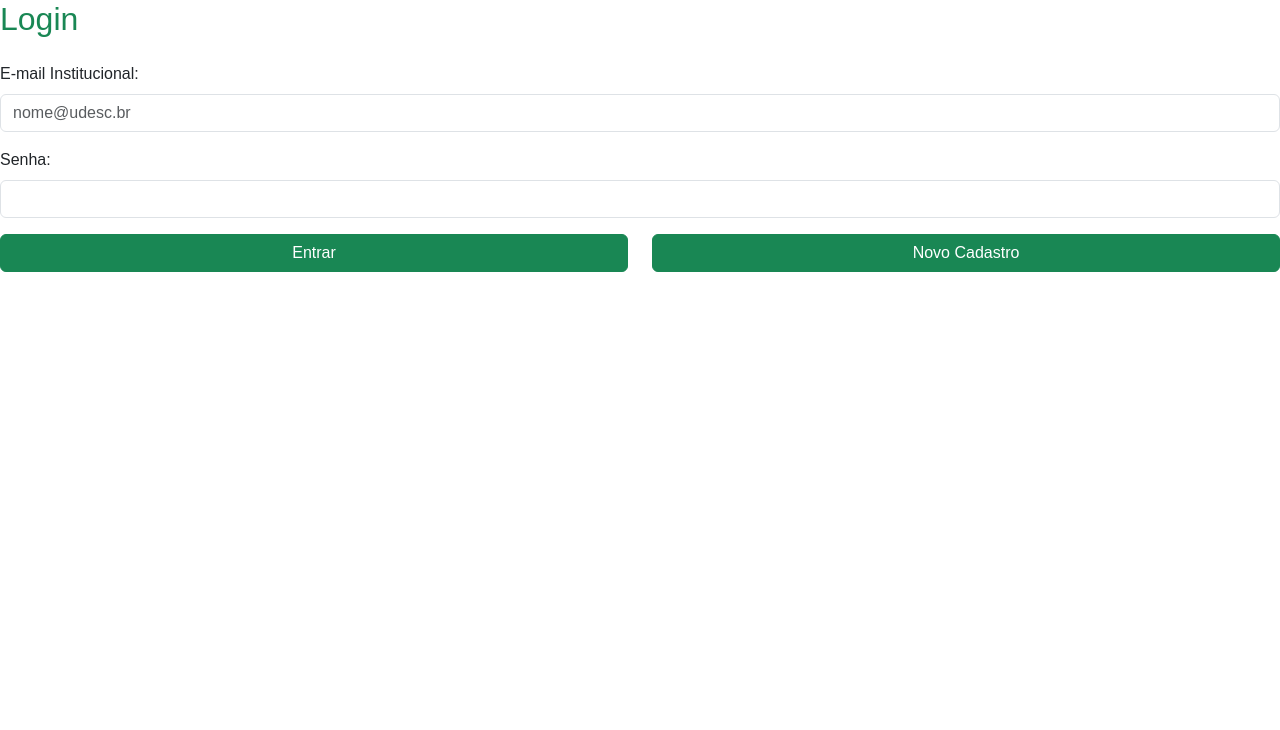
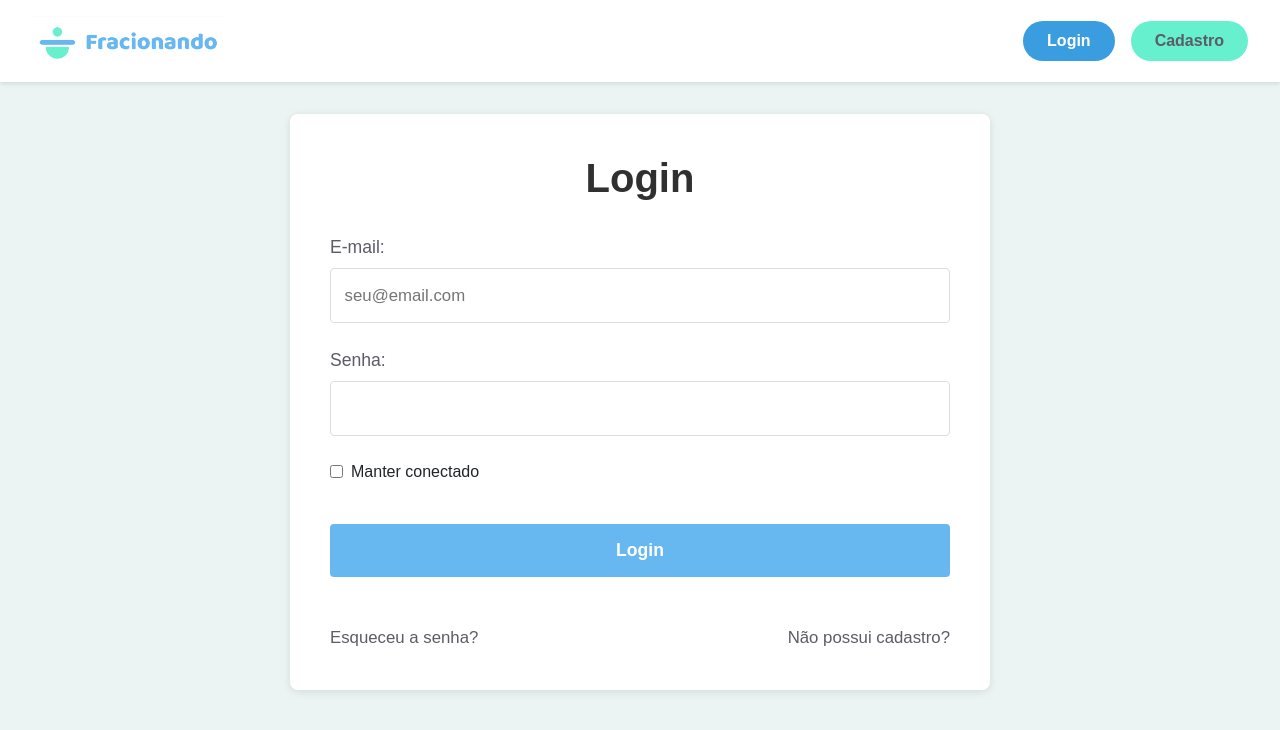
Before and after one commit to juliaretore/OINE, a Svelte app: page /login in a window 1280 px wide. Shown: the top 730 px of the page. Built offline with nearby package versions, Linux system fonts and the light colour scheme.

Commit message:
login front end

```diff
--- a/src/views/Login.svelte
+++ b/src/views/Login.svelte
@@ -1,88 +1,340 @@
 <script>
-    import { onMount } from 'svelte';
     import { navigate } from 'svelte-routing';
 
     let email = '';
     let senha = '';
+    let manterConectado = false;
     let errorMessage = '';
+    let isLoading = false;
 
-    // Função para enviar o formulário
-    async function handleLogin(event) {
-        console.log({ email, senha });
-        event.preventDefault();
+    async function handleLogin(e) {
+        e.preventDefault();
+        isLoading = true;
+        errorMessage = '';
 
-        if (!senha) {
-            errorMessage = 'Senha deve ser preenchida';
-            return;
-        }
         try {
+            // 1. requisição API de login
             const response = await fetch('http://localhost:3000/api/login', {
                 method: 'POST',
                 headers: { 'Content-Type': 'application/json' },
-                body: JSON.stringify({ email, senha }),  // Garantir que 'email' e 'senha' têm valores
+                body: JSON.stringify({ email, senha })
             });
 
-            // Verificar o que o servidor responde
             const data = await response.json();
-            console.log(data);
 
+            // 2. login bem-sucedido
             if (response.ok) {
+                // Salva os dados do usuário no localStorage
                 localStorage.setItem("usuarioLogado", JSON.stringify(data.user));
-                // Redirecionar para a página de home do aluno
+
+                // 3. por tipo de usuário
                 if (data.user.tipo === 'professor') {
                     navigate('/home-professor');
                 } else if (data.user.tipo === 'aluno') {
                     navigate('/home-aluno');
                 } else {
                     errorMessage = 'Tipo de usuário desconhecido.';
-                    return;
                 }
             } else {
-                errorMessage = data.message || 'Erro ao fazer login.';
+                // Exibe mensagem de erro da API
+                errorMessage = data.message || 'Erro ao fazer login. Verifique suas credenciais.';
             }
-        } catch (error) {
-            console.error(error);
-            errorMessage = 'Erro ao conectar com o servidor.';
+        } catch (err) {
+            console.error('Erro no login:', err);
+            errorMessage = 'Erro ao conectar com o servidor. Tente novamente mais tarde.';
+        } finally {
+            isLoading = false;
         }
     }
 </script>
 
-<h2 class="text-success mb-4">Login</h2>
-    {#if errorMessage}
-        <div class="alert alert-danger">{errorMessage}</div>
-    {/if}
-    <form on:submit|preventDefault={handleLogin}>
-        <div class="row mb-3">
-            <div class="col-md-12">
-                <label for="email" class="form-label required">E-mail Institucional:</label>
+<div class="login-container">
+    <!-- Barra superior com logo clicável -->
+    <header class="app-header">
+        <div class="logo-container" on:click={() => navigate('/')} style="cursor: pointer;">
+            <img src="/images/fracionando.png" alt="Logo Fracionando" class="logo" />
+        </div>
+        <div class="auth-options">
+            <button class="btn-login active">Login</button>
+            <button class="btn-cadastro" on:click={() => navigate('/cadastro')}>Cadastro</button>
+        </div>
+    </header>
+
+    <!-- Formulário de Login -->
+    <main class="login-content">
+        <h1 class="login-title">Login</h1>
+
+        {#if errorMessage}
+            <div class:error-message={errorMessage.includes('❌')} class:success-message={errorMessage.includes('✅')}>
+                {errorMessage}
+            </div>
+        {/if}
+
+        <form on:submit|preventDefault={handleLogin}>
+            <div class="form-group">
+                <label for="email">E-mail:</label>
                 <input
                     type="email"
-                    class="form-control"
                     id="email"
                     bind:value={email}
-                    placeholder="nome@udesc.br"
+                    placeholder="seu@email.com"
                     required
+                    disabled={isLoading}
                 />
             </div>
-        </div>
-        <div class="row mb-3">
-            <div class="col-md-12">
-                <label for="password" class="form-label required">Senha:</label>
+
+            <div class="form-group">
+                <label for="senha">Senha:</label>
                 <input
                     type="password"
-                    class="form-control"
-                    id="password"
+                    id="senha"
                     bind:value={senha}
                     required
+                    disabled={isLoading}
                 />
             </div>
-        </div>
-        <div class="row mb-3">
-            <div class="col-md-6">
-                <button type="submit" class="btn btn-success w-100">Entrar</button>
+
+            <div class="remember-me">
+                <input
+                    type="checkbox"
+                    id="manterConectado"
+                    bind:checked={manterConectado}
+                    disabled={isLoading}
+                />
+                <label for="manterConectado">Manter conectado</label>
             </div>
-            <div class="col-md-6">
-                <a href="/NovoCadastro" class="btn btn-success w-100">Novo Cadastro</a>
+
+            <button type="submit" class="submit-btn" disabled={isLoading}>
+                {isLoading ? 'Carregando...' : 'Login'}
+            </button>
+
+            <div class="login-links">
+                <a href="/esqueci-senha" on:click|preventDefault={() => navigate('/esqueci-senha')}>
+                    Esqueceu a senha?
+                </a>
+                <a href="/cadastro" on:click|preventDefault={() => navigate('/cadastro')}>
+                    Não possui cadastro?
+                </a>
             </div>
-        </div>
-    </form>
+        </form>
+    </main>
+</div>
+
+<style>
+    /* ESTILOS GLOBAIS */
+    :global(body, html) {
+        margin: 0;
+        padding: 0;
+        height: 100%;
+        font-family: 'Baloo 2', sans-serif;
+    }
+
+    /* CONTAINER PRINCIPAL */
+    .login-container {
+        width: 100%;
+        min-height: 100vh;
+        background: #EBF4F2;
+        display: flex;
+        flex-direction: column;
+    }
+
+    /* BARRA SUPERIOR */
+    .app-header {
+        display: flex;
+        justify-content: space-between;
+        align-items: center;
+        padding: 1rem 2rem;
+        background-color: white;
+        box-shadow: 0 2px 4px rgba(0,0,0,0.1);
+        position: sticky;
+        top: 0;
+        z-index: 100;
+    }
+
+    .logo-container {
+        cursor: pointer;
+        transition: transform 0.2s;
+    }
+
+    .logo-container:hover {
+        transform: scale(1.03);
+    }
+
+    .logo {
+        height: 50px;
+    }
+
+    .auth-options {
+        display: flex;
+        gap: 1rem;
+    }
+
+    .btn-login, .btn-cadastro {
+        padding: 0.5rem 1.5rem;
+        border: none;
+        border-radius: 20px;
+        font-family: 'Baloo 2', sans-serif;
+        font-weight: 800;
+        font-size: 1rem;
+        cursor: pointer;
+        transition: all 0.2s;
+    }
+
+    .btn-login {
+        background-color: #67B8F0;
+        color: white;
+    }
+
+    .btn-login.active {
+        background-color: #3a9de0;
+    }
+
+    .btn-login:hover {
+        background-color: #5aa8e0;
+    }
+
+    .btn-cadastro {
+        background-color: #66F0CE;
+        color: #5B5C65;
+    }
+
+    .btn-cadastro:hover {
+        background-color: #4ad1b0;
+    }
+
+    /* FORMULÁRIO */
+    .login-content {
+        max-width: 700px;
+        width: 90%;
+        margin: 2rem auto;
+        padding: 2.5rem;
+        background: white;
+        border-radius: 8px;
+        box-shadow: 0 2px 8px rgba(0,0,0,0.1);
+        margin-bottom: 3rem;
+    }
+
+    .login-title {
+        color: #303030;
+        font-size: 2.5rem;
+        text-align: center;
+        margin-bottom: 2rem;
+        font-weight: 800;
+    }
+
+    .form-group {
+        margin-bottom: 1.5rem;
+    }
+
+    .form-group label {
+        display: block;
+        margin-bottom: 0.5rem;
+        color: #5B5C65;
+        font-size: 1.1rem;
+    }
+
+    .form-group input {
+        width: 100%;
+        padding: 0.85rem;
+        border: 1px solid #ddd;
+        border-radius: 4px;
+        font-size: 1.05rem;
+        transition: border-color 0.3s;
+    }
+
+    .form-group input:focus {
+        border-color: #67B8F0;
+        outline: none;
+    }
+
+    .remember-me {
+        display: flex;
+        align-items: center;
+        gap: 0.5rem;
+        margin: 1rem 0;
+    }
+
+    .submit-btn {
+        width: 100%;
+        padding: 0.85rem;
+        background-color: #67B8F0;
+        color: white;
+        border: none;
+        border-radius: 4px;
+        font-size: 1.1rem;
+        font-weight: bold;
+        cursor: pointer;
+        margin: 1.5rem 0;
+        transition: background-color 0.2s;
+    }
+
+    .submit-btn:hover {
+        background-color: #5aa8e0;
+    }
+
+    .submit-btn:disabled {
+        background-color: #95a5a6;
+        cursor: not-allowed;
+    }
+
+    /* LINKS */
+    .login-links {
+        display: flex;
+        justify-content: space-between;
+        margin-top: 1.5rem;
+    }
+
+    .login-links a {
+        color: #5B5C65;
+        text-decoration: none;
+        font-size: 1.05rem;
+        transition: color 0.2s;
+    }
+
+    .login-links a:hover {
+        color: #67B8F0;
+        text-decoration: underline;
+    }
+
+    /* MENSAGENS */
+    .error-message {
+        color: #e74c3c;
+        background-color: #fadbd8;
+        padding: 1rem;
+        border-radius: 4px;
+        margin-bottom: 1.5rem;
+        text-align: center;
+        font-size: 1.05rem;
+    }
+
+    .success-message {
+        color: #27ae60;
+        background-color: #d5f5e3;
+        padding: 1rem;
+        border-radius: 4px;
+        margin-bottom: 1.5rem;
+        text-align: center;
+        font-size: 1.05rem;
+    }
+
+    /* RESPONSIVIDADE */
+    @media (max-width: 768px) {
+        .login-content {
+            padding: 2rem;
+            margin: 1rem;
+            max-width: 95%;
+        }
+
+        .login-title {
+            font-size: 2.2rem;
+        }
+
+        .form-group input {
+            padding: 0.75rem;
+        }
+
+        .app-header {
+            padding: 1rem;
+        }
+    }
+</style>
```
